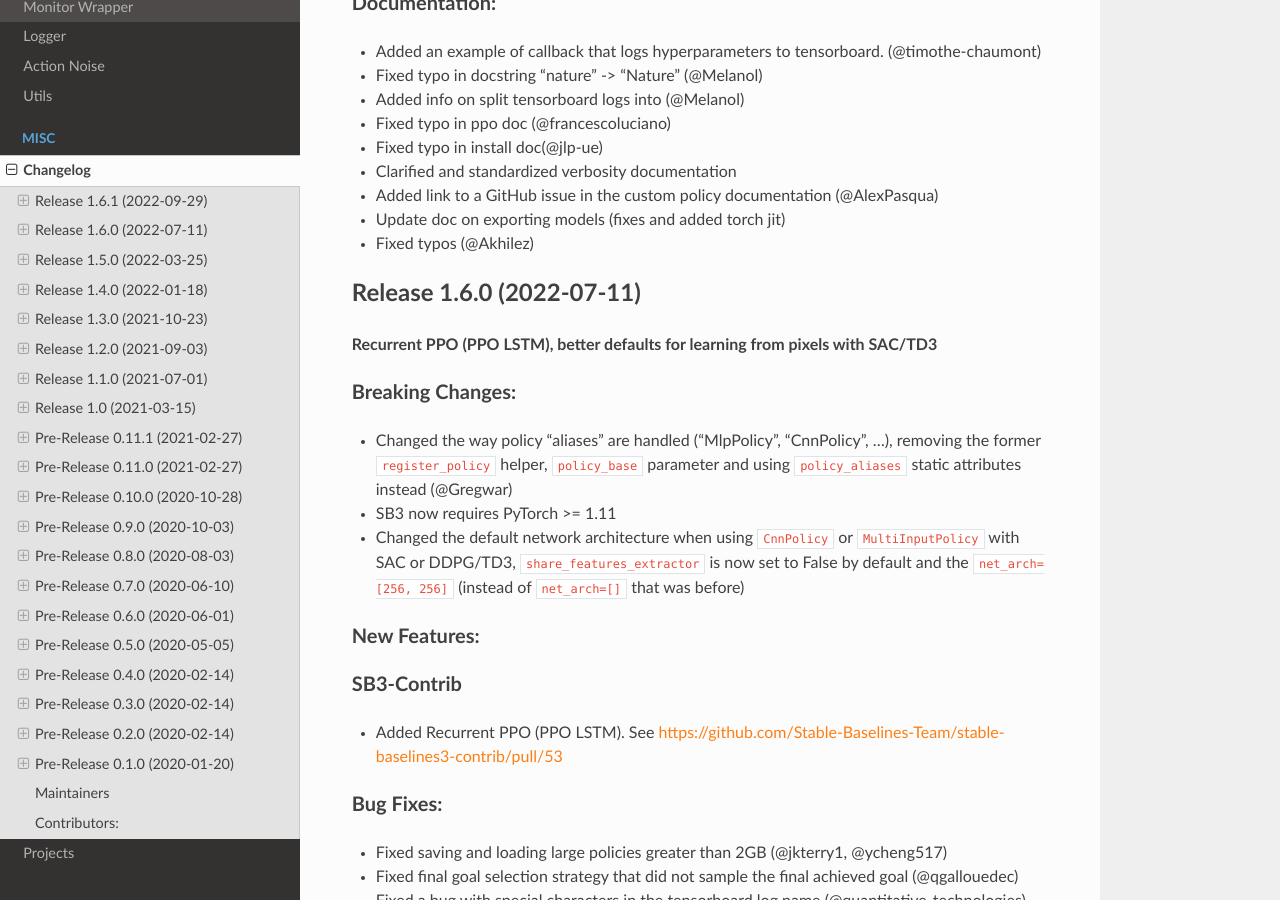
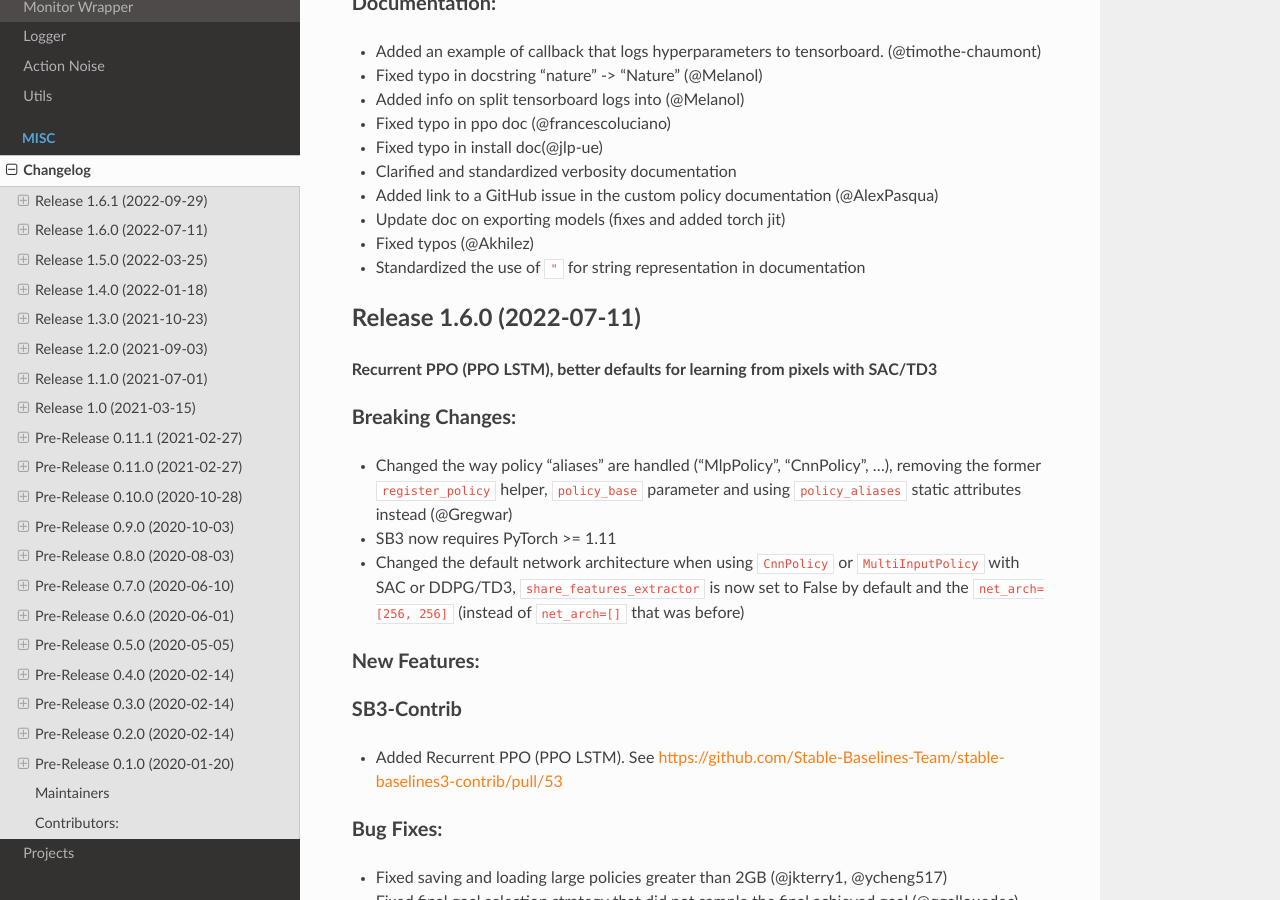
Before and after one commit to DLR-RM/stable-baselines3, a Sphinx documentation site: the page built from docs/misc/changelog.rst, in a window 1280 px wide and 900 px high, scrolled down 1413 px. Built offline with Sphinx 7.4.7 and the Read the Docs theme 2.0.0, drawn with Linux system fonts in a browser that asks for light colours.

Commit message:
Update changelog

```diff
--- a/docs/misc/changelog.rst
+++ b/docs/misc/changelog.rst
@@ -57,6 +57,7 @@
 - Added link to a GitHub issue in the custom policy documentation (@AlexPasqua)
 - Update doc on exporting models (fixes and added torch jit)
 - Fixed typos (@Akhilez)
+- Standardized the use of ``"`` for string representation in documentation
 
 Release 1.6.0 (2022-07-11)
 ---------------------------
```
